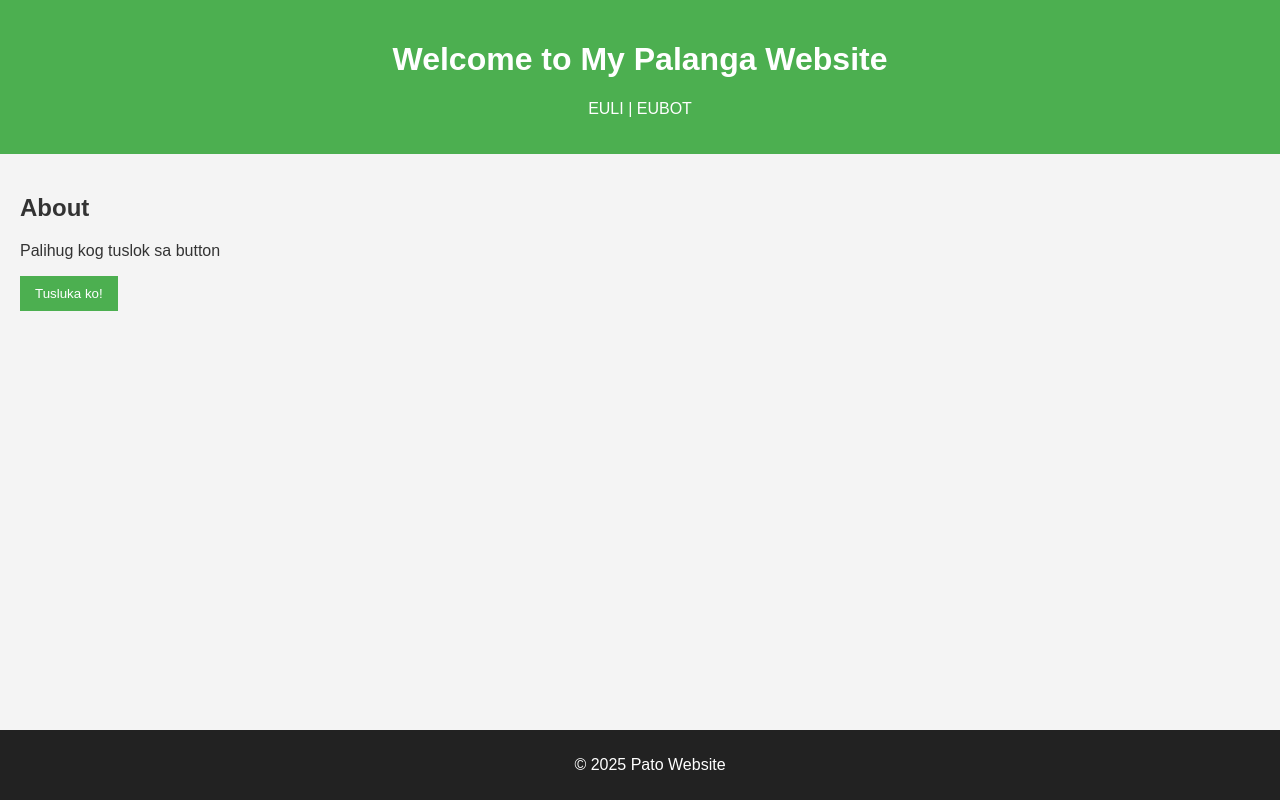
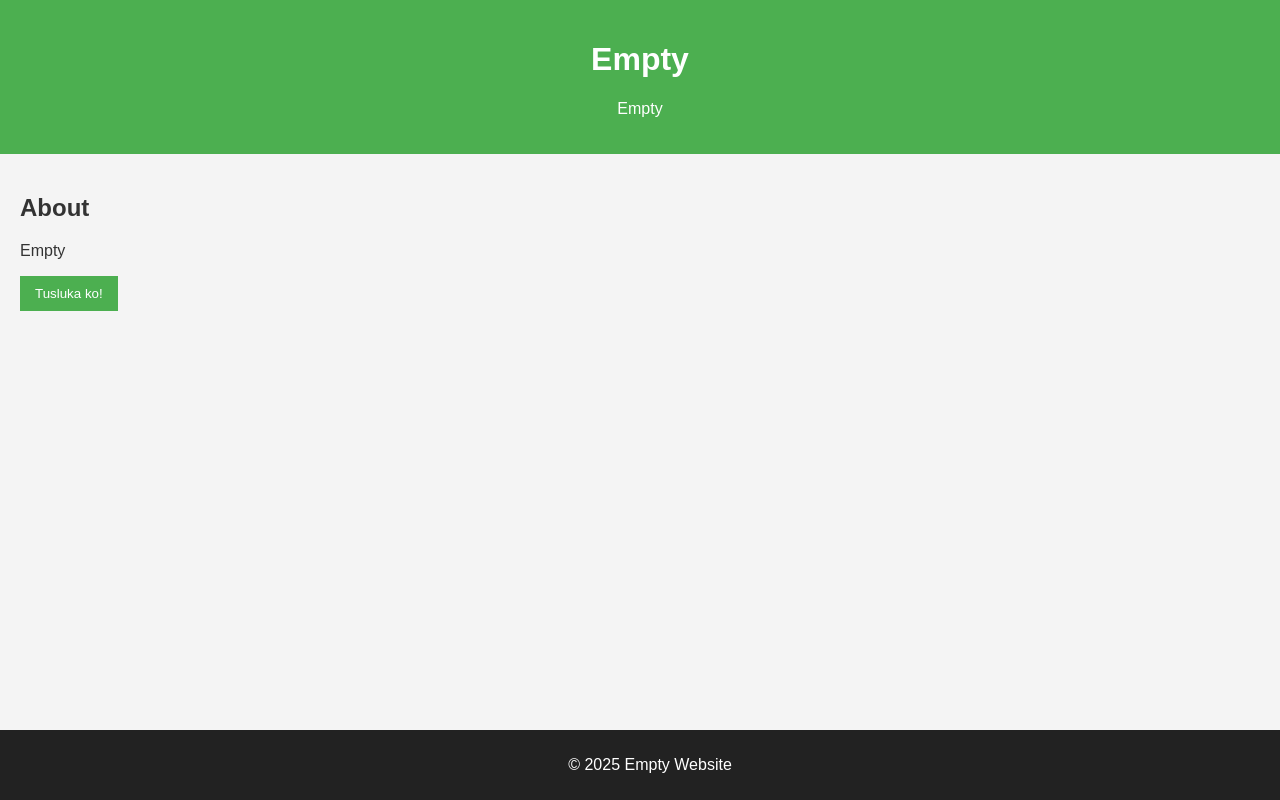
Before and after one commit to thengbadz/palangga, a plain HTML site: page index.html in a window 1280 px wide. Drawn offline with Linux system fonts and the light colour scheme.

Commit message:
Update index.html

```diff
--- a/index.html
+++ b/index.html
@@ -2,7 +2,7 @@
 <html lang="en">
 <head>
     <meta charset="UTF-8">
-    <title>My Palanga Website</title>
+    <title>Empty</title>
     <style>
         body {
             font-family: Arial, sans-serif;
@@ -43,19 +43,19 @@
 <body>
 
     <header>
-        <h1>Welcome to My Palanga Website</h1>
-        <p>EULI | EUBOT</p>
+        <h1>Empty</h1>
+        <p>Empty</p>
     </header>
 
     <main>
         <h2>About</h2>
-        <p>Palihug kog tuslok sa button</p>
+        <p>Empty</p>
 
-        <button onclick="alert('Cute ilong2 palanga! \n I LOVE YOU LANGA')">Tusluka ko!</button>
+        <button onclick="alert('Empty')">Tusluka ko!</button>
     </main>
 
     <footer>
-        <p>© 2025 Pato Website</p>
+        <p>© 2025 Empty Website</p>
     </footer>
 
 </body>
```
